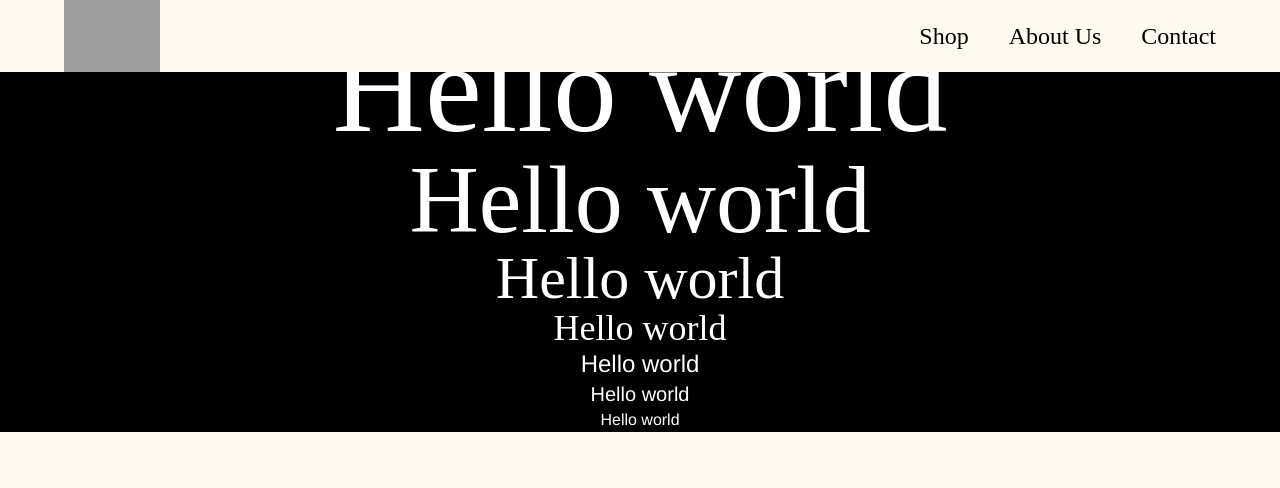
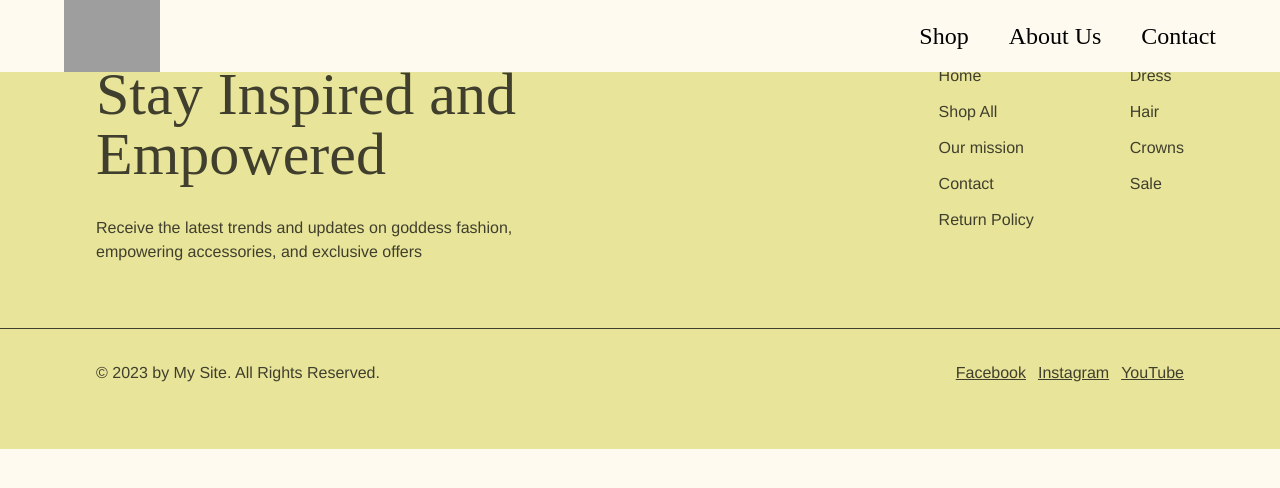
Before and after one commit to gohan-gb/Avoron, a React (Vite) app: page / in a window 1280 px wide. Shown: the top 488 px of the page. Built offline with nearby package versions, Linux system fonts and the light colour scheme; grey boxes are pictures that could not be loaded.

Commit message:
footer created

```diff
--- a/src/App.jsx
+++ b/src/App.jsx
@@ -1,3 +1,4 @@
+import Footer from "./common/Footer"
 import MarginWrapper from "./common/MarginWrapper"
 import Navbar from "./common/Navbar"
 
@@ -8,17 +9,7 @@ function App() {
     <>
      <Navbar/>
 
-     <h1 className="text-white text-center bg-black ">hello world</h1>
-     <h1 className="text-white font-fraunceus leading-[128px] text-[128px] text-center bg-black ">Hello world</h1>
-     <h1 className="text-white font-fraunceus text-8xl text-center bg-black ">Hello world</h1>
-     <h1 className="text-white font-fraunceus text-6xl text-center bg-black ">Hello world</h1>
-     <h1 className="text-white font-fraunceus text-4xl text-center bg-black ">Hello world</h1>
-
-     <h1 className="text-white text-2xl text-center bg-black ">Hello world</h1>
-     <h1 className="text-white text-xl text-center bg-black ">Hello world</h1>
-     <h1 className="text-white text-center bg-black ">Hello world</h1>
-
-
+     <Footer />
     </>
   )
 }
--- a/src/common/Footer.jsx
+++ b/src/common/Footer.jsx
@@ -1,8 +1,62 @@
 import React from 'react'
+import MarginWrapper from './MarginWrapper'
 
 const Footer = () => {
   return (
-    <div>Footer</div>
+    <footer className='bg-yellow  text-dark  '>
+      <div className='w-full  border-dark border-b-[1px] border-solid'>
+      <MarginWrapper>
+      <div className=' flex lg:flex-row flex-col lg:justify-between lg:items-center justify-start items-start py-16 px-8'>
+        <div>
+          <h2 className='h3 mb-8'>
+            Stay Inspired and <br /> Empowered
+          </h2>
+          <p className='lg:mb-0 mb-12'>
+          Receive the latest trends and updates on goddess fashion, <br /> empowering accessories, and exclusive offers
+          </p>
+        </div>
+        <div className='flex justify-between items-start sm:gap-24 sm:w-auto w-full mb-8'>
+        <ul className='flex flex-col gap-3'>
+          <li>Home</li>
+          <li>Shop All</li>
+          <li>Our mission</li>
+          <li>Contact</li>
+          <li>Return Policy</li>
+        </ul>
+        <ul className='flex flex-col gap-3'>
+          <li>Dress</li>
+          <li>Hair</li>
+          <li>Crowns</li>
+          <li>Sale</li>
+        </ul>
+        </div>
+        <div className='block sm:hidden'>
+          <ul className='flex flex-col gap-3 underline'>
+            <li>Facebook</li>
+            <li>Instagram</li>
+            <li>YouTube</li>
+          </ul>
+        </div>
+      </div>
+
+
+      </MarginWrapper>
+      </div>
+      <MarginWrapper>
+        <div className='flex justify-between items-center pt-8 pb-16 px-8'>
+        <div className=''>
+        © 2023 by My Site. All Rights Reserved.
+        </div>
+        <div className='hidden sm:block'>
+          <ul className='flex flex-row gap-3 underline'>
+            <li>Facebook</li>
+            <li>Instagram</li>
+            <li>YouTube</li>
+          </ul>
+        </div>
+        </div>
+      </MarginWrapper>
+    </footer>
   )
 }
 
```
